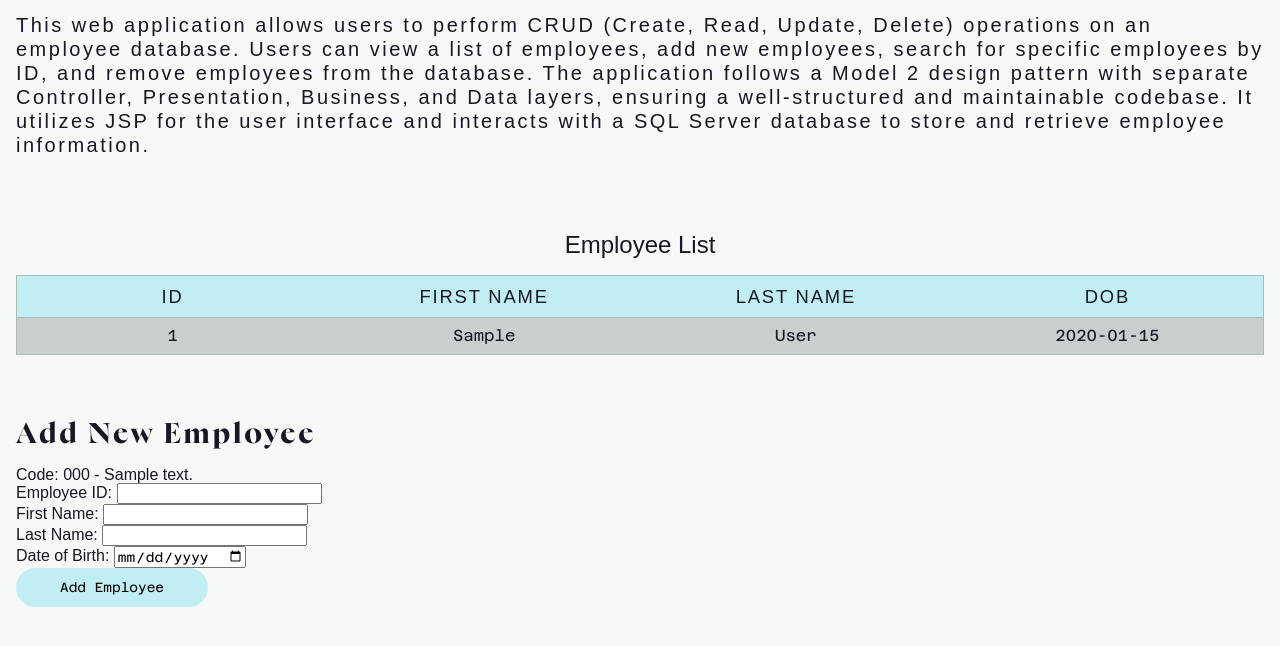
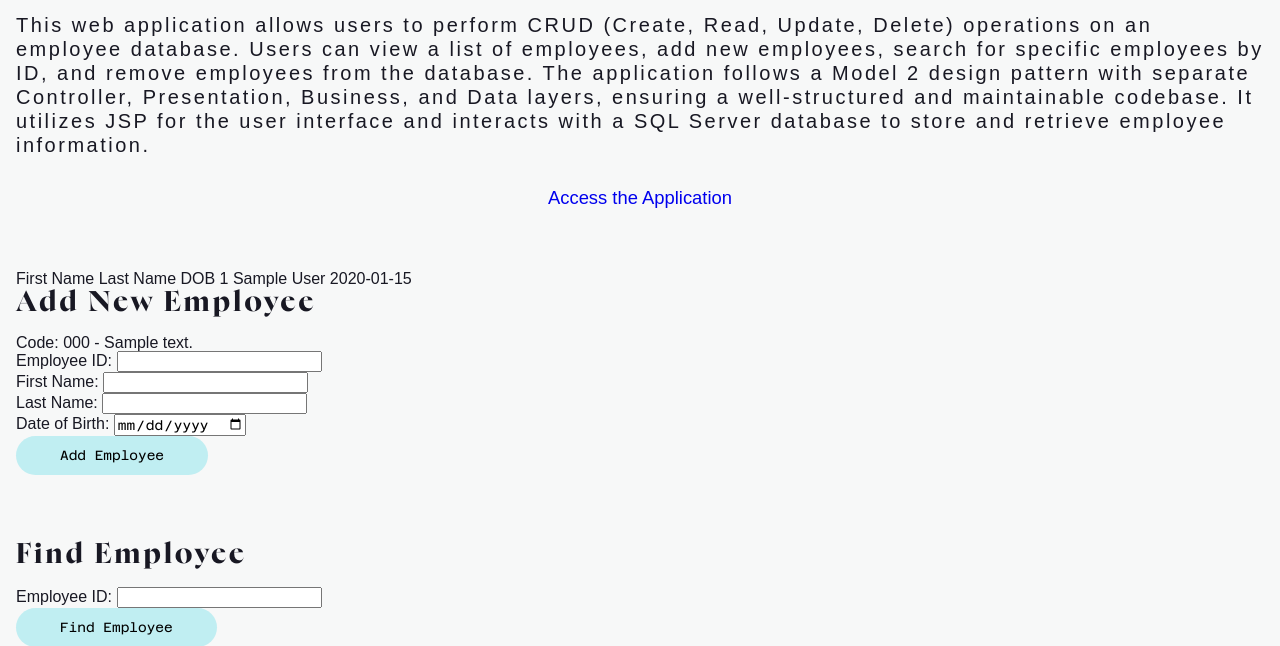
Before and after one commit to sjord01/a01183994.lab10, a Java web app: page /index.jsp in a window 1280 px wide. Shown: the part 216-862 px from the top of the page. Run offline with Tomcat 11, a stand-in JSP engine, Linux system fonts and the light colour scheme; the template is opened without the code that fills it: most values are stand-ins (such as "Sample title", 1, 10 or a date in 2020); some libraries are stand-ins or nearby versions; some web fonts are replaced.

Commit message:
Comment out employee table and add Access the Application button to index.jsp
Co-authored-by: sjord01 <104819501+sjord01@users.noreply.github.com>

```diff
--- a/src/main/webapp/index.jsp
+++ b/src/main/webapp/index.jsp
@@ -22,13 +22,16 @@
      follows a Model 2 design pattern with separate Controller, Presentation, Business, and Data layers,
      ensuring a well-structured and maintainable codebase. It utilizes JSP for the user interface and
      interacts with a SQL Server database to store and retrieve employee information.</p>
+     <div style="margin-top: 2rem; text-align: center;">
+         <a href="${pageContext.request.contextPath}/login.jsp" class="btn-main" style="display: inline-block; text-decoration: none;">Access the Application</a>
+     </div>
      </section>
-     <section>
+     <%-- <section>
     <table>
     	<caption>Employee List</caption>
     	<thead>
         <tr>
-            <th scope="col">ID</th>
+            <th scope="col">ID</th> --%>
             <th scope="col">First Name</th>
             <th scope="col">Last Name</th>
             <th scope="col">DOB</th>
```
